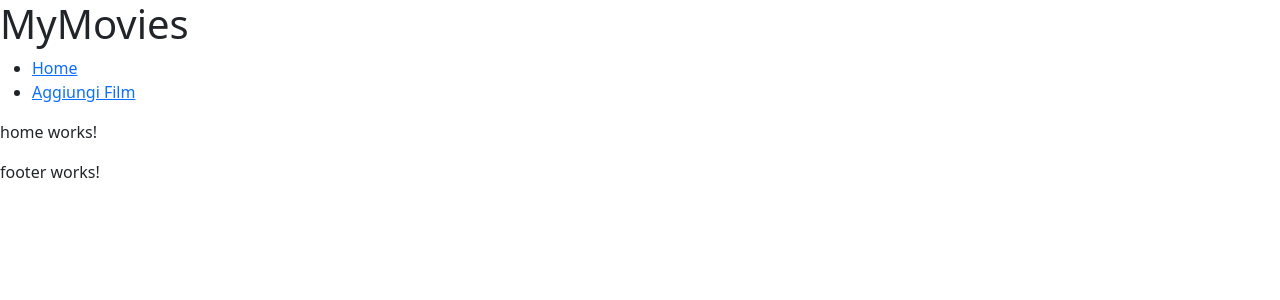
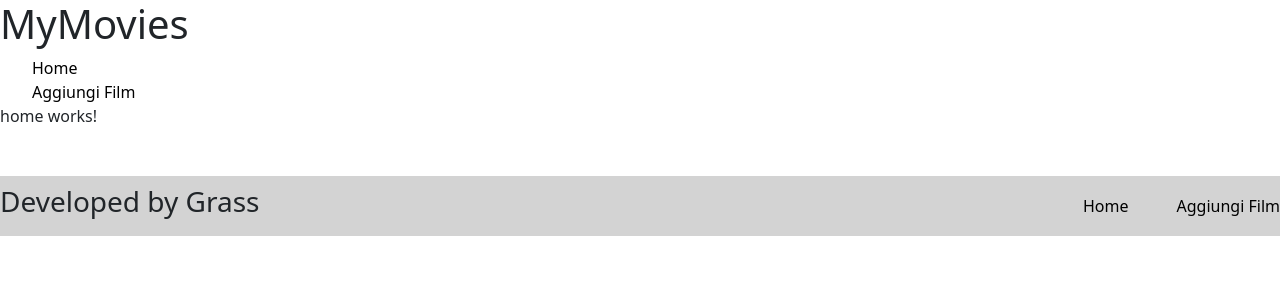
Before and after one commit to SamGrass/MyMovies, an Angular app: page / in a window 1280 px wide. Shown: the top 300 px of the page. Built offline with nearby package versions, Linux system fonts and the light colour scheme.

Commit message:
add footer router links

```diff
--- a/src/app/app.component.scss
+++ b/src/app/app.component.scss
@@ -0,0 +1,4 @@
+main {
+  max-width: 1300px;
+  margin: 0 auto;
+}
--- a/src/app/component/footer/footer.component.html
+++ b/src/app/component/footer/footer.component.html
@@ -1 +1,11 @@
-<p>footer works!</p>
+<footer class="mt-5">
+  <section class=" d-flex justify-content-between align-items-center">
+    <h3>Developed by Grass</h3>
+      <nav>
+        <ul class=" d-flex gap-5 align-items-center">
+          <li ><a routerLink="/">Home</a></li>
+          <li ><a routerLink="/aggiungi-film">Aggiungi Film</a></li>
+        </ul>
+      </nav>
+  </section>
+</footer>
--- a/src/app/component/footer/footer.component.scss
+++ b/src/app/component/footer/footer.component.scss
@@ -0,0 +1,9 @@
+footer {
+  height: 60px;
+  background-color: lightgray;
+}
+section {
+  max-width: 1300px;
+  margin: 0 auto;
+  height: 100%;
+}
--- a/src/app/component/footer/footer.component.ts
+++ b/src/app/component/footer/footer.component.ts
@@ -1,8 +1,9 @@
 import { Component } from '@angular/core';
+import { RouterLink } from '@angular/router';
 
 @Component({
   selector: 'app-footer',
-  imports: [],
+  imports: [RouterLink],
   templateUrl: './footer.component.html',
   styleUrl: './footer.component.scss'
 })
--- a/src/styles.scss
+++ b/src/styles.scss
@@ -5,3 +5,16 @@
   padding: 0;
   margin: 0;
 }
+
+a {
+  color: black;
+  text-decoration: none;
+}
+
+li {
+  list-style: none;
+}
+
+ul {
+  margin-bottom: 0;
+}
```
